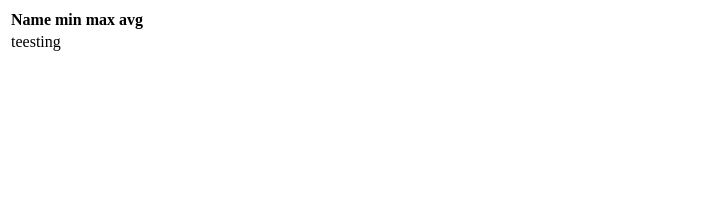
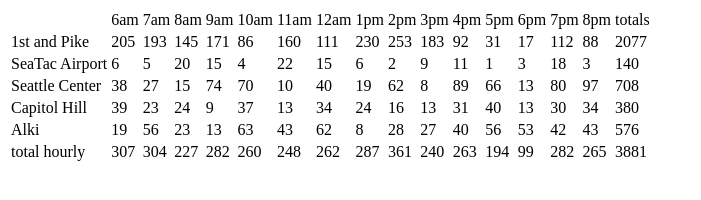
Before and after one commit to coreychang808/lab06, a plain HTML site: page sales.html in a window 1280 px wide. Shown: the whole page, without its empty margins (0-701 px from the left). Drawn offline with Linux system fonts and the light colour scheme.

Commit message:
tuesday lab

```diff
--- a/app.js
+++ b/app.js
@@ -1,207 +1,110 @@
 'use strict';
 
-// var time = ['6am','7am','8am','9am','10am','11am','12am','1am','2am','3am','4am','5am','6am','7am','8am'];
+var time = ['6am','7am','8am','9am','10am','11am','12am','1pm','2pm','3pm','4pm','5pm','6pm','7pm','8pm'];
 
 
 
 
-function SalmonCookies(name, minCust, maxCust, avgCookieSale){
+function SalmonCookieStore(name, minCust, maxCust, avgCookieSale){
   this.name = name;
   this.minCust = minCust;
   this.maxCust = maxCust;
   this.avgCookieSale = avgCookieSale;
-  SalmonCookies.list.push(this);
-//   sumCookies = 0;
+  this.sumCookies = 0;
+  this.sumCookiesArray=[];
+  SalmonCookieStore.list.push(this);
+  SalmonCookieStore.cookiesPerHour(this);
 }
-SalmonCookies.list = [];
+SalmonCookieStore.list = [];
 
-SalmonCookies.prototype.render = function(){
-  console.log(`rendering...${this.minCust}`);
-  var tableBody = document.getElementById('famiyBody');
+SalmonCookieStore.prototype.generateRandom = function(min,max){
+  return Math.random() * (max - min) + min;
+};
+
+SalmonCookieStore.cookiesPerHour = function(object) {
+  for(var i = 0; i < time.length; i++){
+    var totalCookiesPerHour = Math.floor(object.generateRandom(object.minCust,object.maxCust)*object.avgCookieSale);
+    object.sumCookiesArray.push(totalCookiesPerHour);
+    object.sumCookies += totalCookiesPerHour;
+  }
+  object.sumCookiesArray.push(object.sumCookies);
+  console.log(object.sumCookiesArray);
+};
+
+
+
+//table head
+SalmonCookieStore.render = function(){
+  var tableBody = document.getElementById('tableHead');
   var tableRow = document.createElement('tr');
+
   var cell = document.createElement('td');
+  tableBody.appendChild(tableRow);
+  cell.textContent = ' ';
+  tableRow.appendChild(cell);
+  for(var i = 0; i < time.length; i++){
+    cell = document.createElement('td');
+    cell.textContent = time[i];
+    tableRow.appendChild(cell);
+  }
+  cell = document.createElement('td');
+  cell.textContent = 'totals';
+  tableRow.appendChild(cell);
+};
+
+//table body
+SalmonCookieStore.prototype.render = function(){
+  var tableBody = document.getElementById('familyBody');
+  var tableRow = document.createElement('tr');
+  var cell =document.createElement('td');
   cell.textContent = this.name;
   tableRow.appendChild(cell);
-  cell= document.createElement('td');
-  cell.textContent = this.minCust;
-  tableRow.appendChild(cell);
-  cell= document.createElement('td');
-  cell.textContent = this.maxCust;
-  tableRow.appendChild(cell);
-  cell= document.createElement('td');
-  cell.textContent = this.avgCookieSale;
-  tableRow.appendChild(cell);
-  cell= document.createElement('td');
-  tableRow.appendChild(cell);
+  for(var i = 0; i< this.sumCookiesArray.length; i++){
+    cell = document.createElement('td');
+    cell.textContent = this.sumCookiesArray[i];
+    tableRow.appendChild(cell);
+  }
   tableBody.appendChild(tableRow);
 };
 
 
-new SalmonCookies('1st and Pike', '23', '65', '6.3');
-new SalmonCookies('SeaTac Airport', '23', '65', '6.3');
-new SalmonCookies('Seattle Center', '23', '65', '6.3');
-new SalmonCookies('Capitol Hill', '23', '65', '6.3');
-new SalmonCookies('Alki', '23', '65', '6.3');
-
-for (var i = 0; i < SalmonCookies.list.length; i++) {
-  SalmonCookies.list[i].render();
-}
-console.log(SalmonCookies.list);
+new SalmonCookieStore('1st and Pike', '23', '65', '6.3');
+new SalmonCookieStore('SeaTac Airport', '3', '24', '1.2');
+new SalmonCookieStore('Seattle Center', '11', '38', '3.7');
+new SalmonCookieStore('Capitol Hill', '20', '38', '2.3');
+new SalmonCookieStore('Alki', '2', '16', '4.6');
 
 
-// var pike = {
-//   minCust: 23,
-//   maxCust: 65,
-//   avgCookieSale: 6.3,
-//   sumCookies: 0,
-//   render: function() {
-//     var cookie = document.getElementById('pikeCookieList');
-//     for (let i=0; i<time.length; i++) {
-//       var newItem = document.createElement('li');
-//       var cookieHours = this.cookiesPerHour();
-//       newItem.textContent = `${time[i]} : ${cookieHours} cookies`;
-//       cookie.appendChild(newItem);
-//       this.sumCookies += cookieHours;
-//     }
-//     var total = document.createElement('li');
-//     total.textContent = ` ${this.sumCookies} cookies total`;
-//     cookie.appendChild (total);
-//   },
+SalmonCookieStore.render();
 
-//   generateRandom:function(){
-//     return Math.floor(Math.random() * (this.maxCust - this.minCust)) + this.minCust;
-//   },
-//   cookiesPerHour:function () {
-//     return Math.floor(this.generateRandom(this.minCust,this.maxCust)*this.avgCookieSale);
-//   }
-// };
+for (var i=0; i < SalmonCookieStore.list.length; i++){
+  SalmonCookieStore.list[i].render();
+}
 
-// pike.render();
-// console.log(pike.generateRandom(pike.minCust,pike.maxCust),'generate random');
-// console.log(pike.cookiesPerHour(),'cookies per hour');
+console.log(SalmonCookieStore.list);
 
 
-// var seaTac = {
-//   minCust: 3,
-//   maxCust: 24,
-//   avgCookieSale: 1.2,
-//   sumCookies: 0,
-//   render: function() {
-//     var cookie = document.getElementById('seaTacCookieList');
-//     for (let i=0; i<time.length; i++) {
-//       var newItem = document.createElement('li');
-//       var cookieHours = this.cookiesPerHour();
-//       newItem.textContent = `${time[i]} : ${cookieHours} cookies`;
-//       cookie.appendChild(newItem);
-//       this.sumCookies += cookieHours;
-//     }
-//     var total = document.createElement('li');
-//     total.textContent = ` ${this.sumCookies} cookies total`;
-//     cookie.appendChild (total);
-//   },
-
-//   generateRandom:function(){
-//     return Math.floor(Math.random() * (this.maxCust - this.minCust)) + this.minCust;
-//   },
-//   cookiesPerHour:function () {
-//     return Math.floor(this.generateRandom(this.minCust,this.maxCust)*this.avgCookieSale);
-//   }
-// };
-
-// seaTac.render();
-// console.log(seaTac.generateRandom(seaTac.minCust,seaTac.maxCust),'seaTac generate random');
-// console.log(seaTac.cookiesPerHour(),'seaTac cookies per hour');
-
-// var seaCenter = {
-//   minCust: 11,
-//   maxCust: 38,
-//   avgCookieSale: 3.7,
-//   sumCookies: 0,
-//   render: function() {
-//     var cookie = document.getElementById('seaCenter');
-//     for (let i=0; i<time.length; i++) {
-//       var newItem = document.createElement('li');
-//       var cookieHours = this.cookiesPerHour();
-//       newItem.textContent = `${time[i]} : ${cookieHours} cookies`;
-//       cookie.appendChild(newItem);
-//       this.sumCookies += cookieHours;
-//     }
-//     var total = document.createElement('li');
-//     total.textContent = ` ${this.sumCookies} cookies total`;
-//     cookie.appendChild (total);
-//   },
-
-//   generateRandom:function(){
-//     return Math.floor(Math.random() * (this.maxCust - this.minCust)) + this.minCust;
-//   },
-//   cookiesPerHour:function () {
-//     return Math.floor(this.generateRandom(this.minCust,this.maxCust)*this.avgCookieSale);
-//   }
-// };
-
-// seaCenter.render();
-// console.log(seaCenter.generateRandom(seaCenter.minCust,seaCenter.maxCust),'seaCenter generate random');
-// console.log(seaCenter.cookiesPerHour(),'seaCenter cookies per hour');
-
-// var capitolHill = {
-//   minCust: 20,
-//   maxCust: 38,
-//   avgCookieSale: 2.3,
-//   sumCookies: 0,
-//   render: function() {
-//     var cookie = document.getElementById('capitolHill');
-//     for (let i=0; i<time.length; i++) {
-//       var newItem = document.createElement('li');
-//       var cookieHours = this.cookiesPerHour();
-//       newItem.textContent = `${time[i]} : ${cookieHours} cookies`;
-//       cookie.appendChild(newItem);
-//       this.sumCookies += cookieHours;
-//     }
-//     var total = document.createElement('li');
-//     total.textContent = ` ${this.sumCookies} cookies total`;
-//     cookie.appendChild (total);
-//   },
-
-//   generateRandom:function(){
-//     return Math.floor(Math.random() * (this.maxCust - this.minCust)) + this.minCust;
-//   },
-//   cookiesPerHour:function () {
-//     return Math.floor(this.generateRandom(this.minCust,this.maxCust)*this.avgCookieSale);
-//   }
-// };
-
-// capitolHill.render();
-// console.log(capitolHill.generateRandom(capitolHill.minCust,capitolHill.maxCust),'capitolHill-generate random');
-// console.log(capitolHill.cookiesPerHour(),'capitolHill-cookies per hour');
-
-// var alki = {
-//   minCust: 2,
-//   maxCust: 16,
-//   avgCookieSale: 4.6,
-//   sumCookies: 0,
-//   render: function() {
-//     var cookie = document.getElementById('alki');
-//     for (let i=0; i<time.length; i++) {
-//       var newItem = document.createElement('li');
-//       var cookieHours = this.cookiesPerHour();
-//       newItem.textContent = `${time[i]} : ${cookieHours} cookies`;
-//       cookie.appendChild(newItem);
-//       this.sumCookies += cookieHours;
-//     }
-//     var total = document.createElement('li');
-//     total.textContent = ` ${this.sumCookies} cookies total`;
-//     cookie.appendChild (total);
-//   },
-
-//   generateRandom:function(){
-//     return Math.floor(Math.random() * (this.maxCust - this.minCust)) + this.minCust;
-//   },
-//   cookiesPerHour:function () {
-//     return Math.floor(this.generateRandom(this.minCust,this.maxCust)*this.avgCookieSale);
-//   }
-// };
-
-// alki.render();
-// console.log(alki.generateRandom(alki.minCust,alki.maxCust),'alki-generate random');
-// console.log(alki.cookiesPerHour(),'alki-cookies per hour');
-// };
+//total hourly (footer)
+function tFoot(){
+  var tableFooter = document.getElementById('tableFoot');
+  var tableRow = document.createElement('tr');
+  cell = document.createElement('td');
+  cell.textContent = 'total hourly';
+  tableRow.appendChild(cell);
+  var totalTotals = 0;
+  for(var n = 0 ; n < time.length; n++){
+    var footerTotal = 0;
+    var cell = document.createElement('td');
+    for(var a = 0; a < SalmonCookieStore.list.length; a++) {
+      footerTotal += SalmonCookieStore.list[a].sumCookiesArray[n];
+      totalTotals += SalmonCookieStore.list[a].sumCookiesArray[n];
+    }
+    cell.textContent = footerTotal;
+    tableRow.appendChild(cell);
+  }
+  cell = document.createElement('td');
+  cell.textContent = totalTotals;
+  tableRow.appendChild(cell);
+  tableFooter.appendChild(tableRow);
+}
+tFoot();
--- a/sales.html
+++ b/sales.html
@@ -7,22 +7,9 @@
     <header></header>
     <main>
     <table>
-        <thead>
-          <tr>
-            <th>Name</th>
-            <th>min</th>
-            <th>max</th>
-            <th>avg</th>
-          </tr>
-        </thead>
-
-        <tbody id="familyBody">
-        </tbody>
-        <tfoot>
-          <tr>
-            <td colspan="4">teesting</td>
-          </tr>
-        </tfoot>
+      <thead id =  "tableHead"></thead>
+        <tbody id = "familyBody"></tbody>
+        <tfoot id = "tableFoot"></tfoot>
       </table>
     </main>
     <footer></footer>
```
